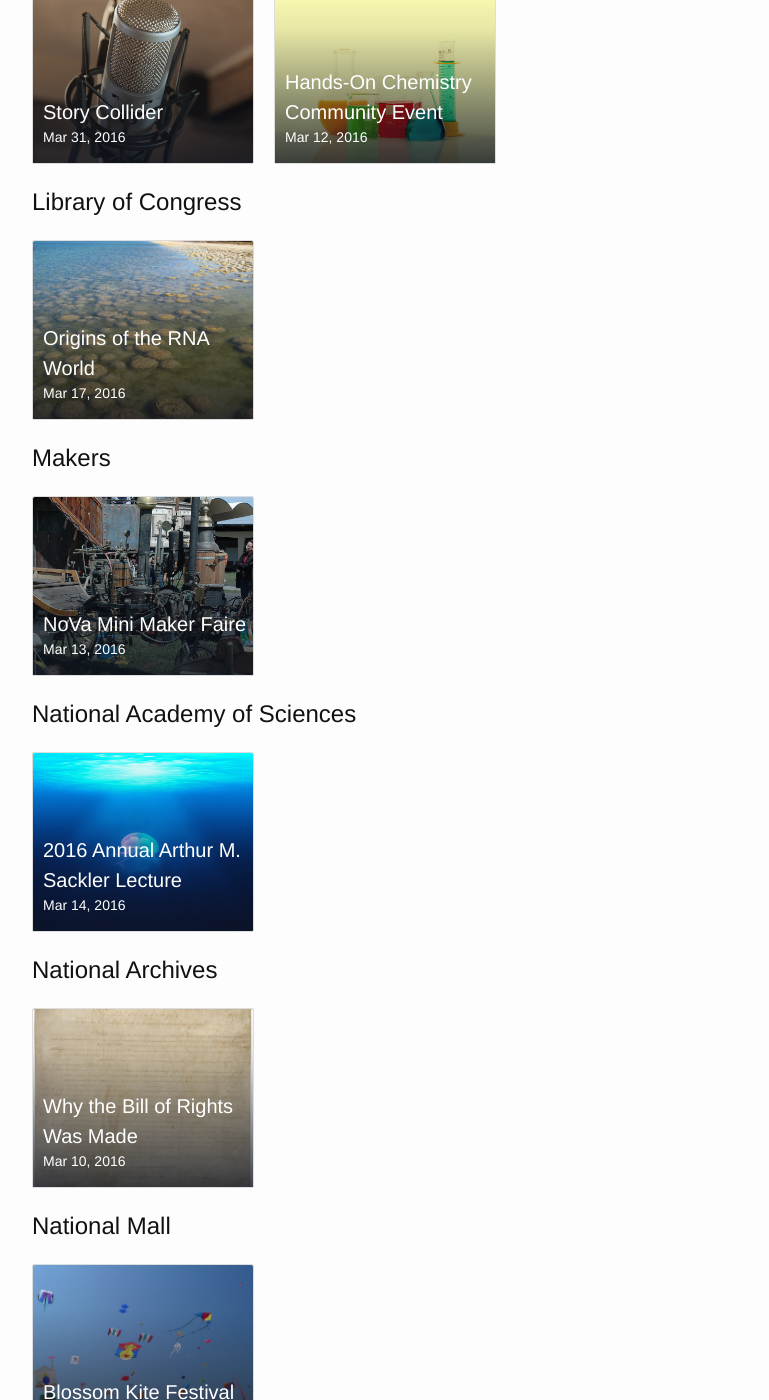
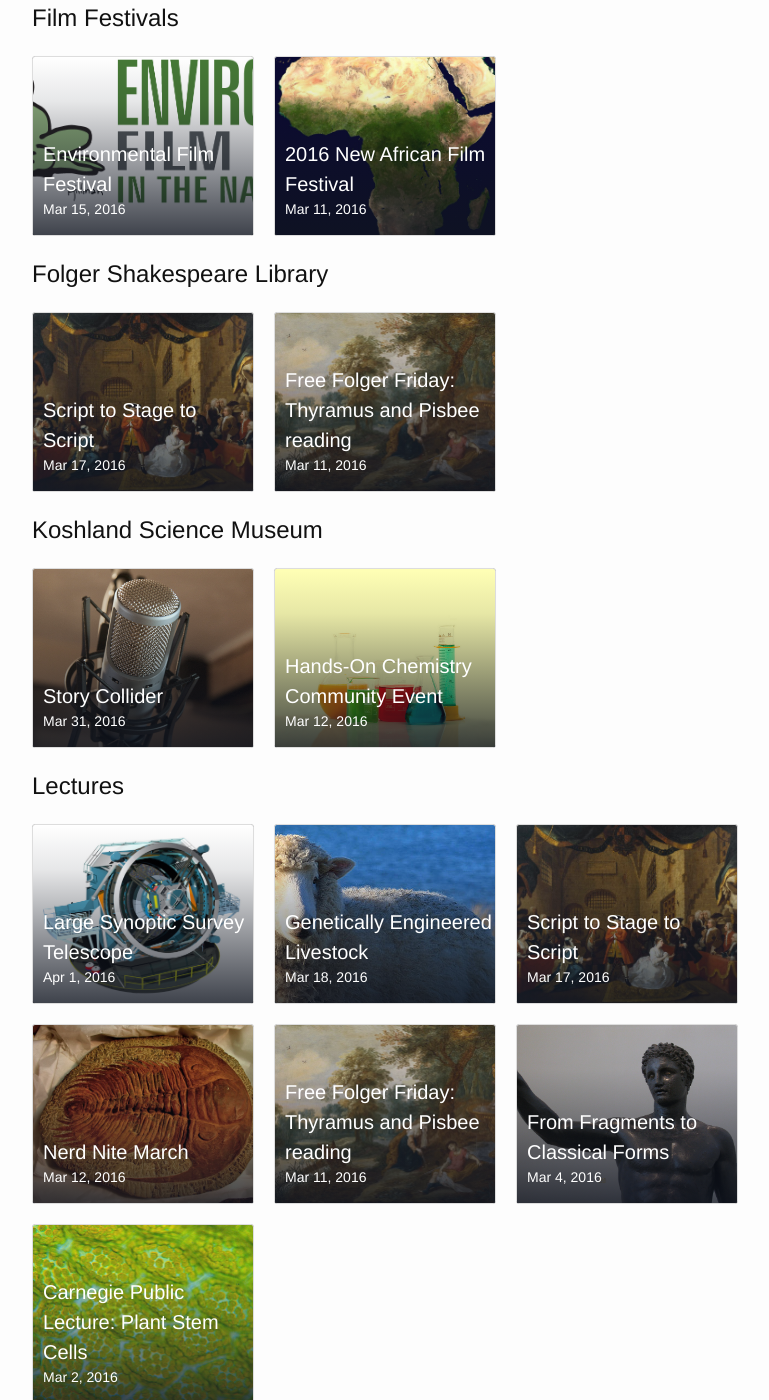
Before and after one commit to nerdguidedc/nerdguidedc.github.io, a Jekyll site: the page built from tags.md, in a window 1280 px wide and 1400 px high, scrolled down 3505 px. Shown: the whole window, without its empty margins (238-1007 px from the left). Built offline with Jekyll 4.4.1, drawn with Linux system fonts in a browser that asks for light colours; some of the changed lines change nothing that is shown; some of the changed text lies outside the part shown.

Commit message:
Add 2 Folger Library and 1 Arlington Planetarium events.

```diff
--- a/_posts/2016-03-02-plant-stem-cells.md
+++ b/_posts/2016-03-02-plant-stem-cells.md
@@ -21,7 +21,7 @@
   city: Washington
   state: DC
   zip: 20005
-tags: [ 'Carnegie Institute', 'Capital Science Evening Lectures' ]
+tags: [ 'Carnegie Institute', 'Capital Science Evening Lectures', 'Lectures' ]
 excerpt: >
   Standing strong and silent, plants are all around us, both shaping
   our world and responding to it.  Plants can live for hundreds,
--- a/_posts/2016-03-04-from-fragments-to-classical-forms.md
+++ b/_posts/2016-03-04-from-fragments-to-classical-forms.md
@@ -22,7 +22,7 @@
   city: Washington
   state: DC
   zip: 20008
-tags: [ 'Philosophical Society of Washington' ]
+tags: [ 'Philosophical Society of Washington', 'Lectures' ]
 excerpt: >
   The exhibition Power and Pathos: Bronze Sculpture of the Hellenistic
   World will be on view in the West Building of the National Gallery
--- /dev/null
+++ b/_posts/2016-03-11-free-folger-friday-thyramus-and-pisbee-reading.md
@@ -0,0 +1,38 @@
+---
+layout: post
+
+#event information
+title:  "Free Folger Friday: Thyramus and Pisbee reading"
+cover: "/images/1024px-Landscape_with_Pyramus_and_Thisbe.jpg"
+attribution:
+  name: "Landscape with Pyramus and Thisbe"
+  author: "Jasper van der Laanen (attr)"
+  license: "the public domain"
+  name_url: "https://commons.wikimedia.org/wiki/File:Jasper_van_der_Laanen_(attr)_Landscape_with_Pyramus_and_Thisbe.jpg"
+  license_url: "http://fairuse.stanford.edu/overview/public-domain/welcome"
+date:   "2016-03-11 17:00 -0400"
+creation: "2016-03-11"
+start_time: "5:00 PM"
+end_time: "7:00 PM"
+location:
+  name: "Folger Shakespeare Library"
+  address:
+    - "201 E Capitol St SE"
+  city: Washington
+  state: DC
+  zip: 20003
+tags: [ 'Folger Shakespeare Library', 'Arts', 'Lectures' ]
+excerpt: >
+  Join the Folger for a free reading of a hilarious new play,
+  The Tragical Comedy of Thyramus and Pisbee by Eric Hissom
+  (Oberon in A Midsummer Night’s Dream).
+
+---
+
+Join the Folger for a free reading of a hilarious new play,
+*The Tragical Comedy of Thyramus and Pisbee* by Eric Hissom
+(Oberon in *A Midsummer Night’s Dream*). Directed by Gus Heagerty
+and featuring the author along with actors Adam Wesley Brown
+(Lysander in *A Midsummer Night's Dream*), Tom Story, and Rachel Zampelli.
+
+Runtime: 90 minutes followed by a talk-back.
--- a/_posts/2016-03-12-nerd-nite-march.md
+++ b/_posts/2016-03-12-nerd-nite-march.md
@@ -21,7 +21,7 @@
   city: Washington
   state: DC
   zip: 20001
-tags: [ 'Nerd Nite DC', 'Natural History Museum', '21+ Events' ]
+tags: [ 'Nerd Nite DC', 'Natural History Museum', '21+ Events', 'Lectures' ]
 excerpt: >
   At this month’s Nerd Nite DC, experts at the Natural History Museum
   are taking a step back in deep time to uncover chapters
--- /dev/null
+++ b/_posts/2016-03-17-script-stage-script.md
@@ -0,0 +1,44 @@
+---
+layout: post
+
+#event information
+title:  "Script to Stage to Script"
+cover: "/images/William_Hogarth_016.jpg"
+attribution:
+  name: "Painting of John Gay's The Beggar's Opera, Act 5"
+  author: "William Hogarth"
+  license: "the public domain"
+  name_url: "https://commons.wikimedia.org/wiki/File:William_Hogarth_016.jpg"
+  license_url: "http://fairuse.stanford.edu/overview/public-domain/welcome"
+date:   "2016-03-17 19:00 -0400"
+creation: "2016-03-11"
+start_time: "7:00 PM"
+end_time: "9:00 PM"
+location:
+  name: "Folger Shakespeare Library"
+  address:
+    - "201 E Capitol St SE"
+  city: Washington
+  state: DC
+  zip: 20003
+tags: [ 'Folger Shakespeare Library', 'Arts', 'Lectures' ]
+excerpt: >
+  Join leading scholars for insightful talks and thought-provoking
+  conversations with the Shakespeare Anniversary Lecture Series
+  at the Folger.
+
+---
+
+Dr. Tiffany Stern, Professor of Early Modern Drama at Oxford
+University, presents a lecture on the relationship between ballads
+and Shakespeare’s plays on stage and page. Considering the way ballads
+were traded at playhouses, sung in plays, performed as post-play
+entertainments, and sold to promote playbooks, Stern examines how
+ballads, in performance and in broadsheets, came to advertise
+Shakespeare – and how Shakespeare’s plays, in performance and in
+playbooks, came to advertise ballads.
+
+Join leading scholars for insightful talks and thought-provoking
+conversations with the Shakespeare Anniversary Lecture Series
+at the Folger. Tickets are $10 for members or $15 for non-members.
+They are avilable for [purchase online](http://www.folger.edu/events/tiffany-stern-script-stage-script) or by calling 202.544.7077.
--- a/_posts/2016-03-18-genetically-engineered-livestock.md
+++ b/_posts/2016-03-18-genetically-engineered-livestock.md
@@ -22,7 +22,7 @@
   city: Washington
   state: DC
   zip: 20008
-tags: [ 'Philosophical Society of Washington' ]
+tags: [ 'Philosophical Society of Washington', 'Lectures' ]
 excerpt: >
   This lecture will discuss genetic engineering of livestock
   animals, particularly for producing biopharmaceutical proteins
--- /dev/null
+++ b/_posts/2016-03-18-sci-fi-short-subjects-a-mini-film-festival.md
@@ -0,0 +1,50 @@
+---
+layout: post
+
+#event information
+title:  "Sci-Fi Short Subjects: A Mini Film Festival"
+cover: "/images/Science_fiction_franske_institut.jpg"
+attribution:
+  name: "Paris in a future"
+  author: "unattributed"
+  license: "the public domain"
+  name_url: "https://commons.wikimedia.org/wiki/File:Science_fiction_franske_institut.jpg"
+  license_url: "http://fairuse.stanford.edu/overview/public-domain/welcome"
+date:   "2016-03-18 19:00 -0400"
+creation: "2016-03-11"
+start_time: "7:00 PM"
+end_time: "9:00 PM"
+location:
+  name: "David M. Brown Planetarium"
+  address:
+    - "1426 North Quincy Street"
+  city: Arlington
+  state: VA
+  zip: 22207
+tags: [ 'Arlington Planetarium' ]
+excerpt: >
+  On the weekend of March 18 - 20, the Friends of the Arlington
+  Planetarium will be holding a mini-film festival, quiz night
+  and a panel discussion. Sunday we will be having a hands on
+  activity building hexaflexagons as well as a full-dome show.
+
+---
+
+On the weekend of March 18 - 20, the [Friends of the Arlington
+Planetarium](http://friendsoftheplanetarium.org/) will be
+holding a mini-film festival, quiz night
+and a panel discussion. Sunday we will be having a hands on
+activity building hexaflexagons as well as a full-dome show.
+
+We live in a golden age of independent science fiction
+filmmaking. Come see a few short examples of the creativity
+and imagination of today's filmmakers, including the Arlington
+premiere of two short full-dome films by artist Diana Reichenbach!
+Friday, March 18, 7:30 pm. Doors open at 7:00 pm.
+
+Come test your science fiction knowledge in a fun evening of
+trivia and silly prizes! The quiz will again be administered
+by our very own mad scientist 'Doktor Sinister'. Want to show
+off your own costuming skills? Science Fiction themed costumes
+are welcome - but not required! Small prizes for trivia
+will be awarded. Saturday, March 19, 7pm. Doors open at 6:30 pm.
--- a/_posts/2016-04-01-large-synoptic-survey.md
+++ b/_posts/2016-04-01-large-synoptic-survey.md
@@ -22,7 +22,7 @@
   city: Washington
   state: DC
   zip: 20008
-tags: [ 'Philosophical Society of Washington' ]
+tags: [ 'Philosophical Society of Washington', 'Lectures' ]
 excerpt: >
   This lecture will discuss the scientific roots of the Large Synoptic
   Survey Telescope, its support, optical and detector design, supporting
```
Also changed, not shown: images/1024px-Landscape_with_Pyramus_and_Thisbe.jpg (added), images/Science_fiction_franske_institut.jpg (added), images/William_Hogarth_016.jpg (added).
